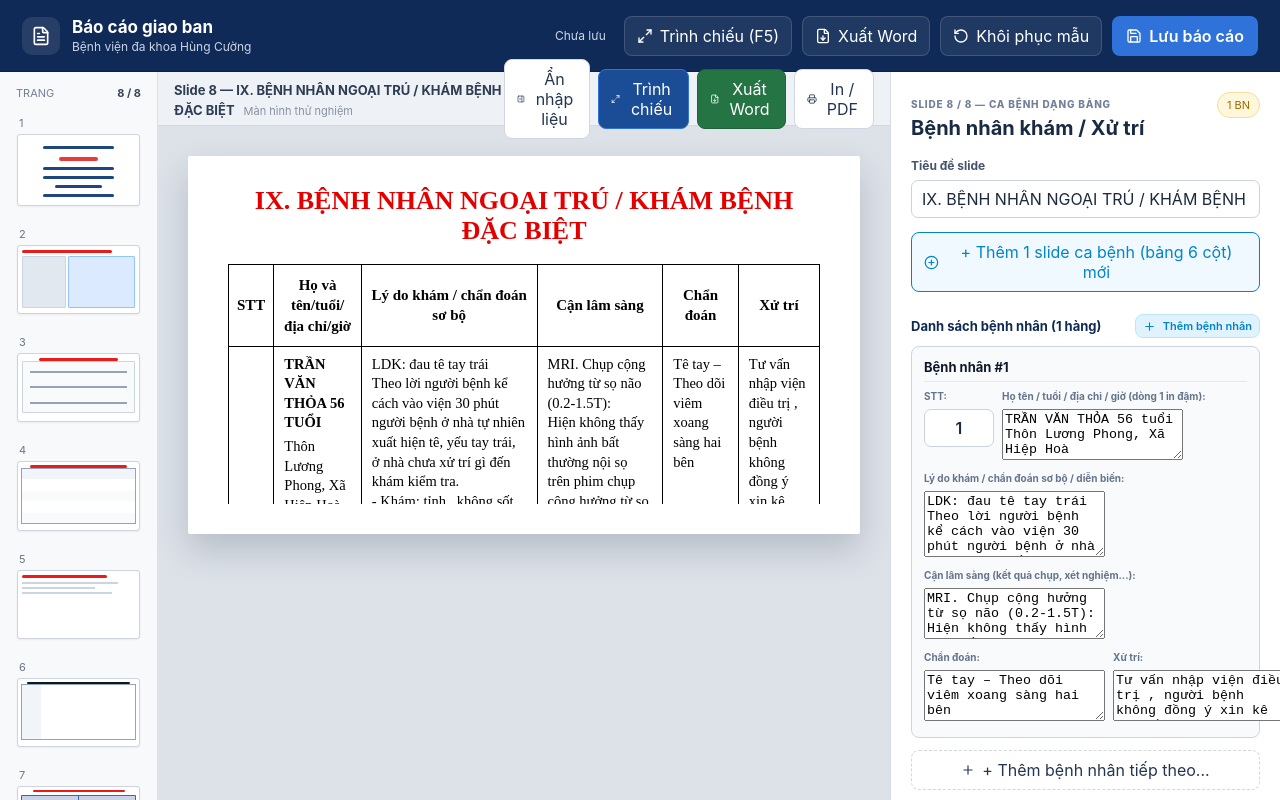
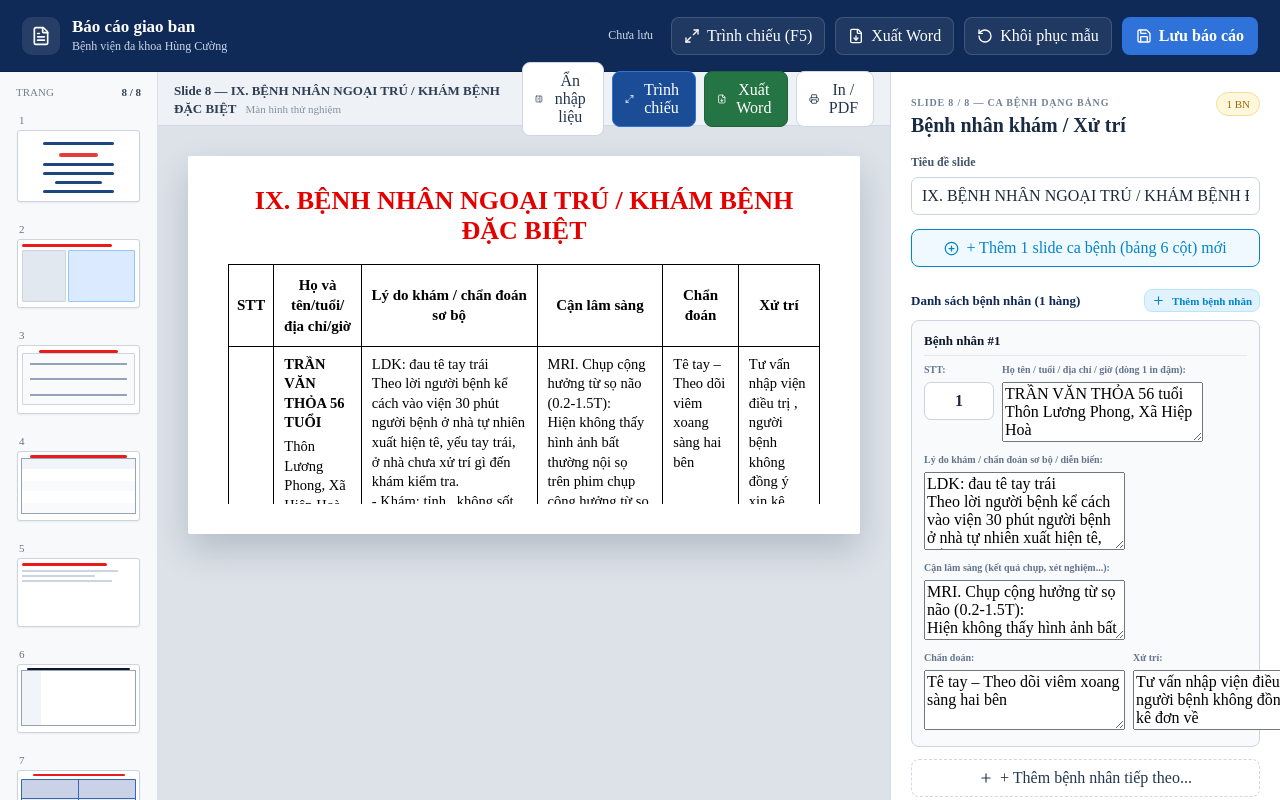
Before and after one commit to taidt1404/giao_ban_web, a React (Vite) app: page / in a window 1280 px wide. Shown: the top 800 px of the page. Built offline with nearby package versions, Linux system fonts and the light colour scheme.

Commit message:
style: doi toan bo font chu sang Times New Roman chuan bao cao y te

```diff
--- a/src/styles.css
+++ b/src/styles.css
@@ -1,5 +1,5 @@
 :root {
-  font-family: Inter, ui-sans-serif, system-ui, -apple-system, BlinkMacSystemFont, "Segoe UI", sans-serif;
+  font-family: "Times New Roman", Times, serif;
   color: #182433;
   background: #eef1f5;
   font-synthesis: none;
@@ -7,8 +7,17 @@
 }
 
 * { box-sizing: border-box; }
-body { margin: 0; min-width: 1200px; min-height: 100vh; background: #eef1f5; }
-button, input { font: inherit; }
+body {
+  margin: 0;
+  min-width: 1200px;
+  min-height: 100vh;
+  background: #eef1f5;
+  font-family: "Times New Roman", Times, serif;
+}
+button, input, textarea, select {
+  font-family: "Times New Roman", Times, serif;
+  font-size: inherit;
+}
 button { cursor: pointer; }
 
 .app-shell { min-height: 100vh; }
@@ -183,7 +192,7 @@ button { cursor: pointer; }
   font-weight: 800;
   margin: 0;
   letter-spacing: 0.5px;
-  font-family: Arial, Helvetica, sans-serif;
+  font-family: "Times New Roman", Times, serif;
 }
 
 /* Styles cho Slide 3: Khám ngoài giờ */
@@ -202,7 +211,7 @@ button { cursor: pointer; }
   font-weight: 800;
   margin: 0;
   letter-spacing: 0.8px;
-  font-family: Arial, Helvetica, sans-serif;
+  font-family: "Times New Roman", Times, serif;
 }
 
 /* Styles cho Slide 4: Tình hình người bệnh nội trú */
@@ -221,7 +230,7 @@ button { cursor: pointer; }
   font-weight: 800;
   margin: 0;
   letter-spacing: 0.5px;
-  font-family: Arial, Helvetica, sans-serif;
+  font-family: "Times New Roman", Times, serif;
 }
 
 /* Styles cho Slide FreeText (Văn bản tự do) */
@@ -242,7 +251,7 @@ button { cursor: pointer; }
   font-weight: 800;
   margin: 0;
   letter-spacing: 0.5px;
-  font-family: Arial, Helvetica, sans-serif;
+  font-family: "Times New Roman", Times, serif;
 }
 
 /* Styles cho Slide SOAP (Báo cáo ca bệnh lâm sàng) */
@@ -257,7 +266,7 @@ button { cursor: pointer; }
 }
 .soap-patient-header {
   font-size: clamp(16px, 1.8vw, 24px);
-  font-family: Arial, Helvetica, sans-serif;
+  font-family: "Times New Roman", Times, serif;
   color: #111;
   letter-spacing: 0.5px;
 }
@@ -279,7 +288,7 @@ button { cursor: pointer; }
   font-weight: 800;
   margin: 0;
   letter-spacing: 0.8px;
-  font-family: Arial, Helvetica, sans-serif;
+  font-family: "Times New Roman", Times, serif;
 }
 .monitoring-table-wrap {
   width: min(100%, 780px);
@@ -289,7 +298,7 @@ button { cursor: pointer; }
 .monitoring-table {
   width: 100%;
   border-collapse: collapse;
-  font-family: Arial, Helvetica, sans-serif;
+  font-family: "Times New Roman", Times, serif;
   font-size: clamp(13px, 1.45vw, 19px);
   box-shadow: 0 4px 12px rgba(0, 0, 0, 0.05);
 }
@@ -326,8 +335,8 @@ button { cursor: pointer; }
   width: 100%;
   border-collapse: collapse;
   border: 1.5px solid #111;
-  font-family: Arial, Helvetica, sans-serif;
-  font-size: clamp(9.5px, 0.95vw, 13px);
+  font-family: "Times New Roman", Times, serif;
+  font-size: clamp(10.5px, 1.05vw, 14px);
   background: white;
 }
 .soap-table th {
@@ -360,7 +369,7 @@ button { cursor: pointer; }
   display: flex;
   flex-direction: column;
   gap: 20px;
-  font-family: Arial, Helvetica, sans-serif;
+  font-family: "Times New Roman", Times, serif;
   font-size: clamp(14px, 1.45vw, 19px);
   line-height: 1.5;
   color: #111;
@@ -504,7 +513,7 @@ button { cursor: pointer; }
   width: 100%;
   border-collapse: collapse;
   border: 1.5px solid #111;
-  font-family: Arial, Helvetica, sans-serif;
+  font-family: "Times New Roman", Times, serif;
   font-size: clamp(12px, 1.22vw, 16px);
   background: white;
 }
@@ -615,7 +624,7 @@ button { cursor: pointer; }
   width: min(100%, 780px);
   border-collapse: collapse;
   border: 1.5px solid #111;
-  font-family: Arial, Helvetica, sans-serif;
+  font-family: "Times New Roman", Times, serif;
   font-size: clamp(13px, 1.35vw, 18px);
   background: white;
 }
@@ -654,7 +663,7 @@ button { cursor: pointer; }
   width: 100%;
   border-collapse: collapse;
   border: 1.5px solid #1a3258;
-  font-family: Arial, Helvetica, sans-serif;
+  font-family: "Times New Roman", Times, serif;
   font-size: clamp(11px, 1.15vw, 15px);
   background: white;
 }
```
